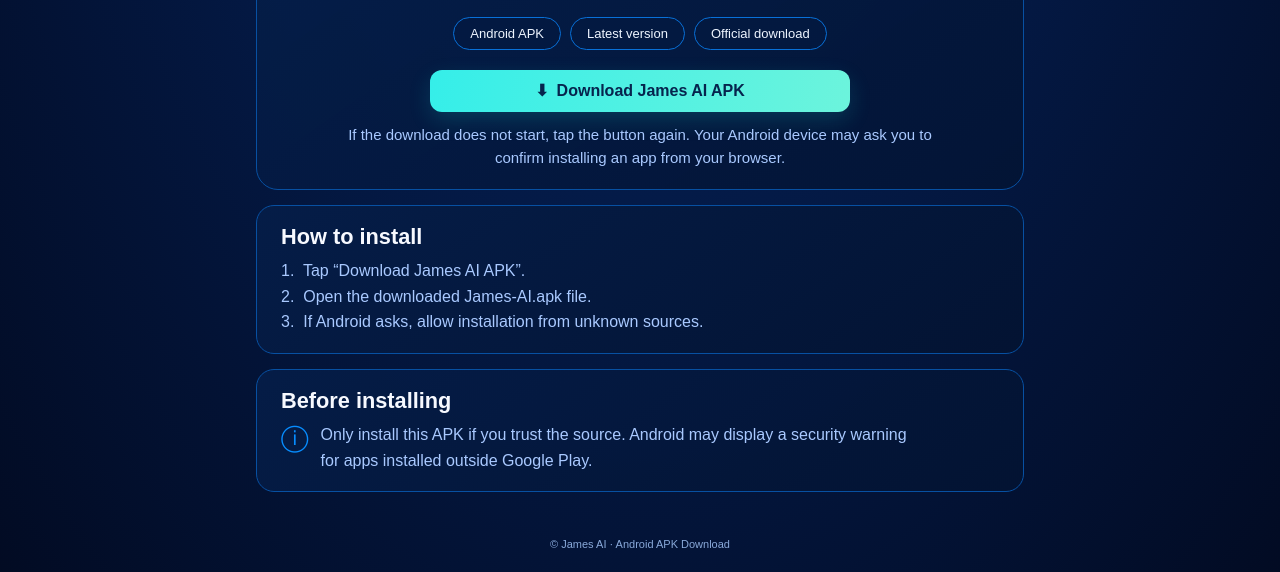
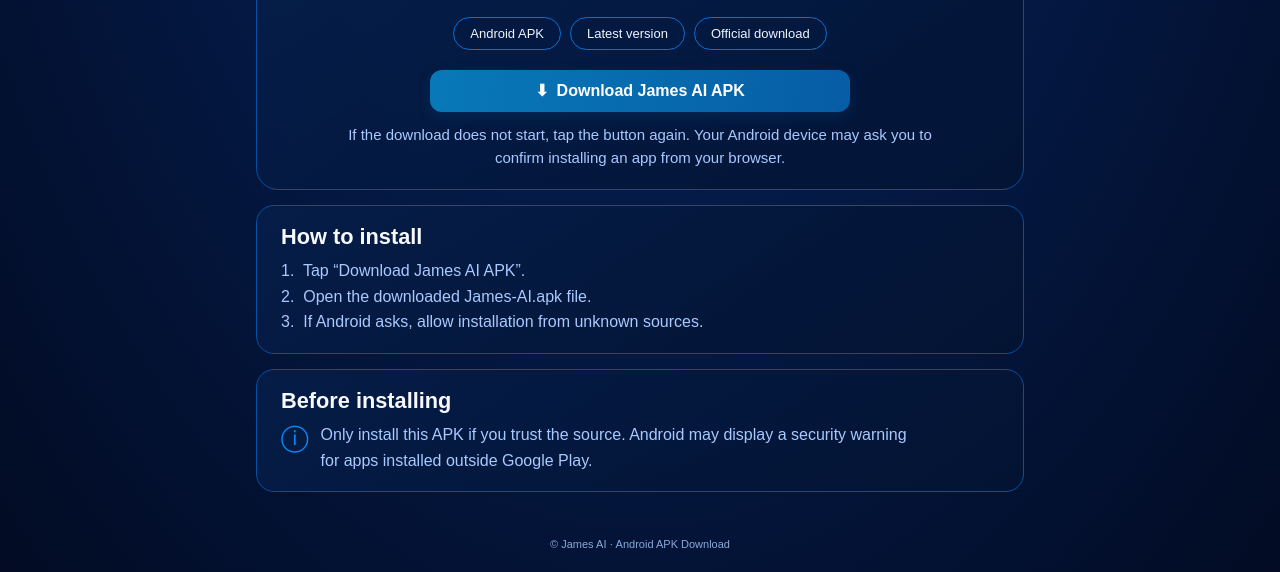
Before and after one commit to xbtestxbtest283-dotcom/jamesai, a website: page public/download.html in a window 1280 px wide. Shown: the part 365-937 px from the top of the page. Drawn offline with Linux system fonts and the light colour scheme.

Commit message:
Update James AI download page

```diff
--- a/public/download.html
+++ b/public/download.html
@@ -20,8 +20,8 @@ h1{font-size:clamp(25px,3.2vw,40px);line-height:1.12;letter-spacing:-.7px;margin
 .subtitle{color:var(--muted);margin:0 0 20px;font-size:clamp(14px,1.5vw,19px)}
 .badges{display:flex;justify-content:center;align-items:center;gap:9px;flex-wrap:wrap;margin:0 0 20px}
 .badge{font-size:13px;color:#eef5ff;background:rgba(4,26,65,.65);border:1px solid #0870d8;border-radius:999px;padding:8px 16px}
-.download{display:flex;justify-content:center;align-items:center;gap:8px;width:min(100%,420px);min-height:42px;margin:0 auto;padding:8px 12px;border-radius:12px;text-decoration:none;font-weight:800;font-size:clamp(13px,1.35vw,16px);color:#06244d;background:linear-gradient(100deg,#35eee9,#6cf4dc);box-shadow:0 8px 22px rgba(25,222,224,.16)}
-.download:hover{filter:brightness(1.05)}
+.download{display:flex;justify-content:center;align-items:center;gap:8px;width:min(100%,420px);min-height:42px;margin:0 auto;padding:8px 12px;border-radius:12px;text-decoration:none;font-weight:800;font-size:clamp(13px,1.35vw,16px);color:#ffffff;background:linear-gradient(100deg,#0879b8,#075da5);box-shadow:0 5px 14px rgba(0,100,180,.18)}
+.download:hover{filter:brightness(1.10)}
 .note{font-size:clamp(12px,1.25vw,15px);color:var(--muted);line-height:1.55;margin:11px auto 0;max-width:800px}
 .info-card{margin-top:15px;padding:18px 24px;text-align:left;border:1px solid #0750a2;border-radius:18px;background:linear-gradient(145deg,rgba(5,29,72,.94),rgba(3,19,50,.94))}
 .info-card h2{font-size:clamp(17px,1.7vw,22px);margin:0 0 8px;font-weight:800}
```
